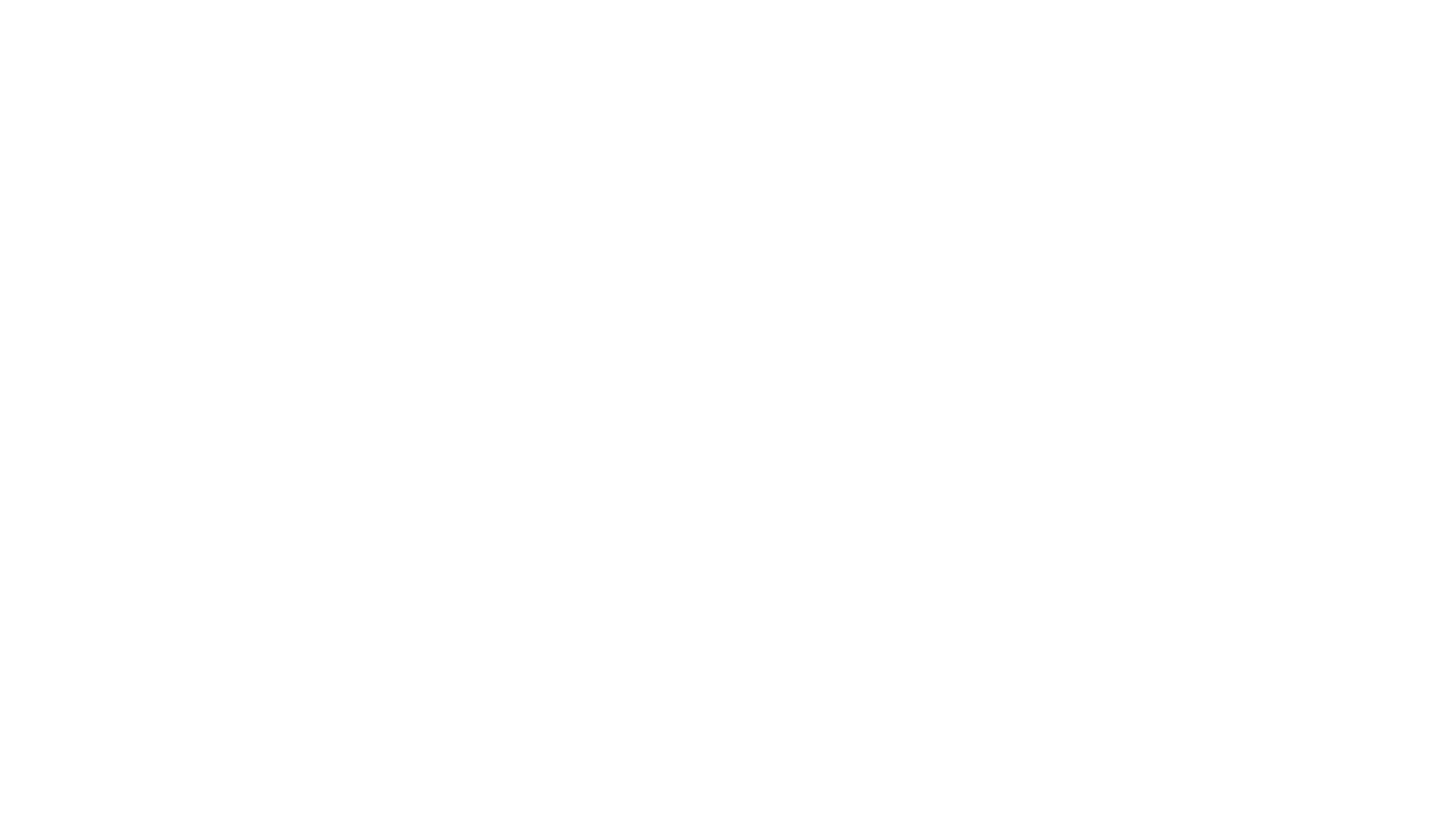
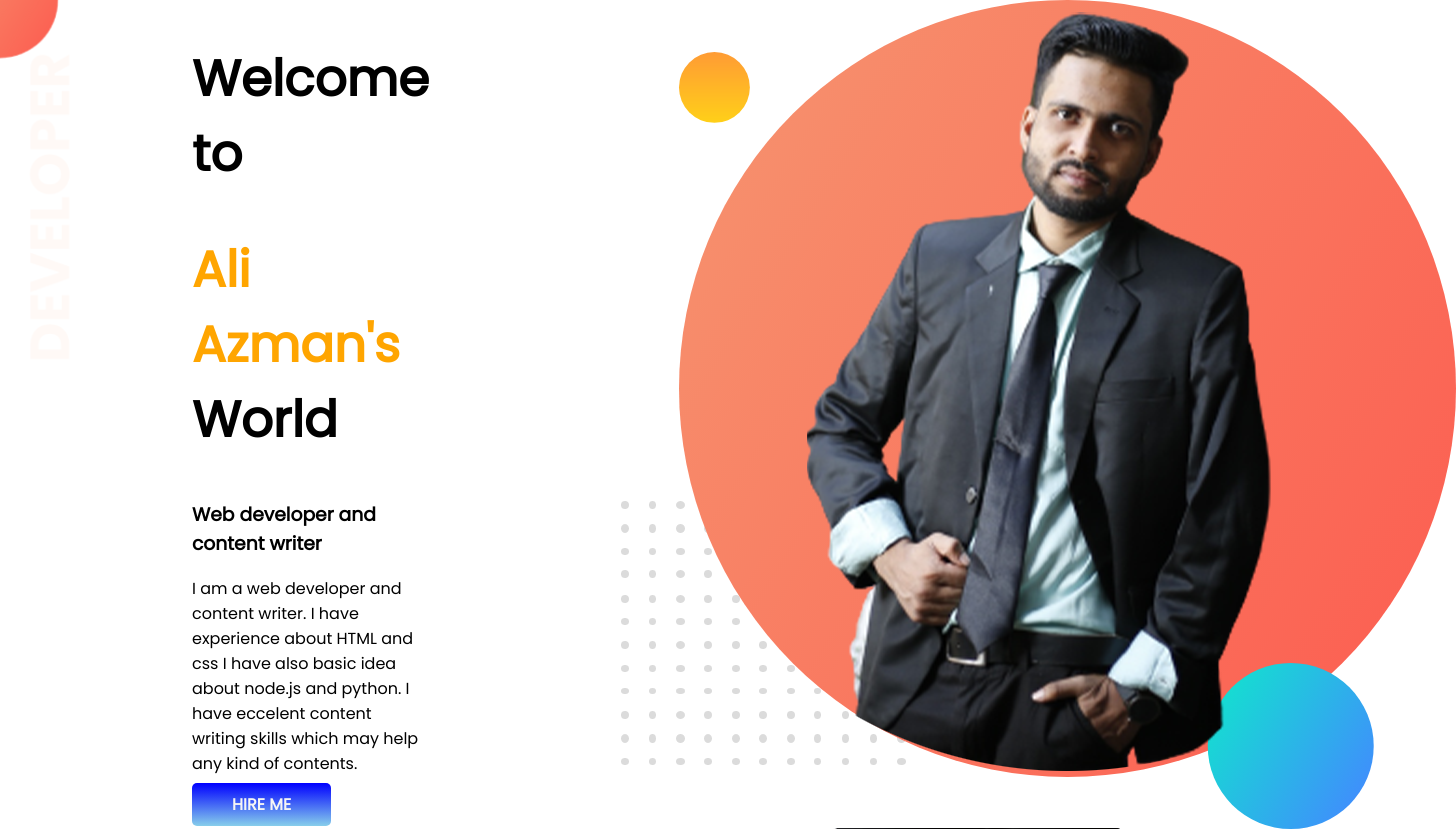
Before and after one commit to aliazman27/developer-portfolio, a plain HTML site: page index.html in a window 1280 px wide. Shown: the whole page, 1456 px wide, since content can reach past the window. Before the commit the page ends 800 px from the top, so only its background shows below. Drawn offline with Linux system fonts and the light colour scheme.

Commit message:
Top banner

```diff
--- a/index.html
+++ b/index.html
@@ -1,13 +1,39 @@
 <!DOCTYPE html>
 <html lang="en">
-<head>
-    <meta charset="UTF-8">
-    <meta http-equiv="X-UA-Compatible" content="IE=edge">
-    <meta name="viewport" content="width=device-width, initial-scale=1.0">
+  <head>
+    <meta charset="UTF-8" />
+    <meta http-equiv="X-UA-Compatible" content="IE=edge" />
+    <meta name="viewport" content="width=device-width, initial-scale=1.0" />
     <title>Portfolio of AAA</title>
-    <link rel="stylesheet" href="style.css">
-</head>
-<body>
-
-</body>
+    <link rel="preconnect" href="https://fonts.googleapis.com" />
+    <link rel="preconnect" href="https://fonts.gstatic.com" crossorigin />
+    <link
+      href="https://fonts.googleapis.com/css2?family=Poppins&display=swap"
+      rel="stylesheet"
+    />
+    <link rel="stylesheet" href="style.css" />
+  </head>
+  <body>
+    <section class="top-banner">
+      <div class="half-width">
+        <h1>Welcome to</h1>
+        <h1><span class="mynmc">Ali Azman's</span> World</h1>
+        <h3>Web developer and content writer</h3>
+        <p>
+          I am a web developer and content writer. I have experience about HTML
+          and css I have also basic idea about node.js and python. I have
+          eccelent content writing skills which may help any kind of contents.
+        </p>
+        <a
+          class="link-button"
+          target="blank"
+          href="https://web.facebook.com/aliajman.alvy"
+          >HIRE ME</a
+        >
+      </div>
+      <div class="half-width">
+        <img src="images/alvybg1.png" alt="" />
+      </div>
+    </section>
+  </body>
 </html>
--- a/style.css
+++ b/style.css
@@ -0,0 +1,32 @@
+body {
+  font-family: "Poppins", sans-serif;
+  margin: 0;
+}
+h1 {
+  font-size: 50px;
+}
+.mynmc {
+  color: orange;
+}
+section {
+  display: flex;
+}
+.half-width {
+  width: 50%;
+  padding-left: 15%;
+}
+.half-width {
+  width: 80%;
+}
+.link-button {
+  text-decoration: none;
+  background-image: linear-gradient(blue, skyblue);
+  color: whitesmoke;
+  font-weight: 700;
+  border-radius: 5px;
+  padding: 10px 40px;
+}
+.top-banner {
+  background-image: url(images/top-banner.png);
+  background-repeat: no-repeat;
+}
```
Also changed, not shown: images/alvybg1.png (added), images/dream-bg.png (added), images/exp-bg.png (added), images/jhankar.png (added), images/jhankar2.png (added), images/my-bg.png (added), images/my-bg2.png (added), images/top-banner.png (added), 8 other files.
